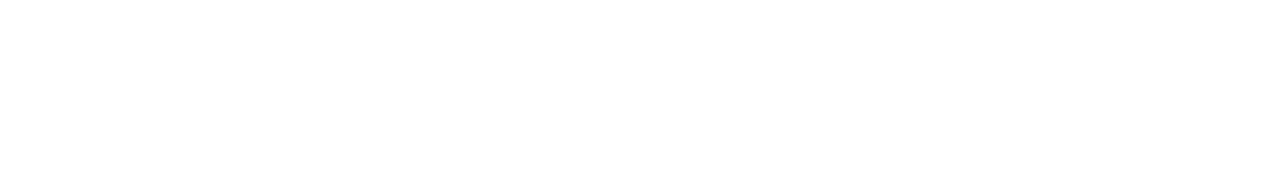
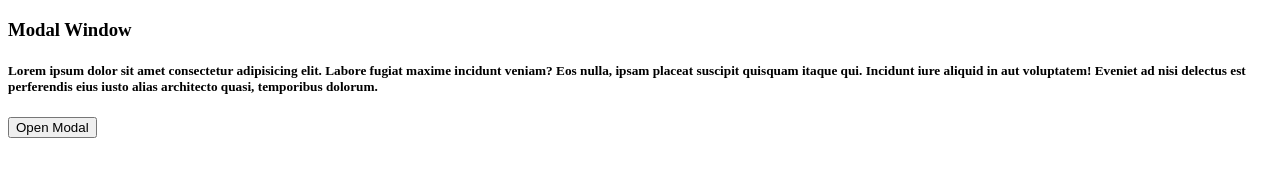
Before and after one commit to AliAksoyy/Web-Design, a plain HTML site: page Open Modal/index.html in a window 1280 px wide. Drawn offline with Linux system fonts and the light colour scheme.

Commit message:
finish html edit

```diff
--- a/Open Modal/index.html
+++ b/Open Modal/index.html
@@ -8,6 +8,13 @@
     <title>Open Modal</title>
 </head>
 <body>
-
+    <div class="modal-overlay" onclick="toggleOpenMenu()">
+        <div class="open-modal">
+            <h3 class="modal-title">Modal Window</h3>
+            <h5>Lorem ipsum dolor sit amet consectetur adipisicing elit. Labore fugiat maxime incidunt veniam? Eos nulla, ipsam placeat suscipit quisquam itaque qui. Incidunt iure aliquid in aut voluptatem! Eveniet ad nisi delectus est perferendis eius iusto alias architecto quasi, temporibus dolorum.</h5>
+        </div>
+    </div>
+    <button type="button"  onclick="toggleOpenMenu()">Open Modal</button>
+    <script></script>
 </body>
 </html>
--- a/Open Modal/style.css
+++ b/Open Modal/style.css
@@ -0,0 +1,9 @@
+@import url('https://fonts.googleapis.com/css2?family=Poppins:wght@300;500&display=swap');
+
+* {
+    box-sizing: border-box;
+}
+
+body {
+
+}
```
